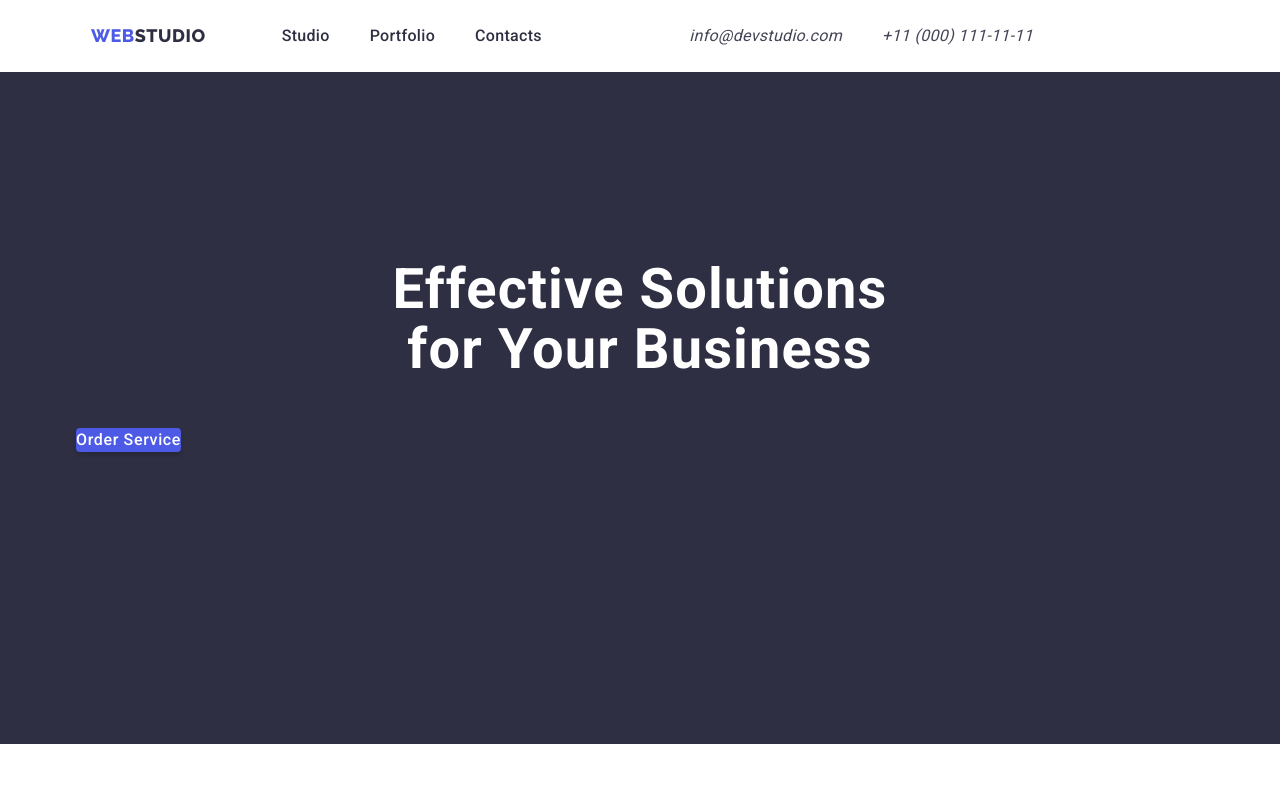
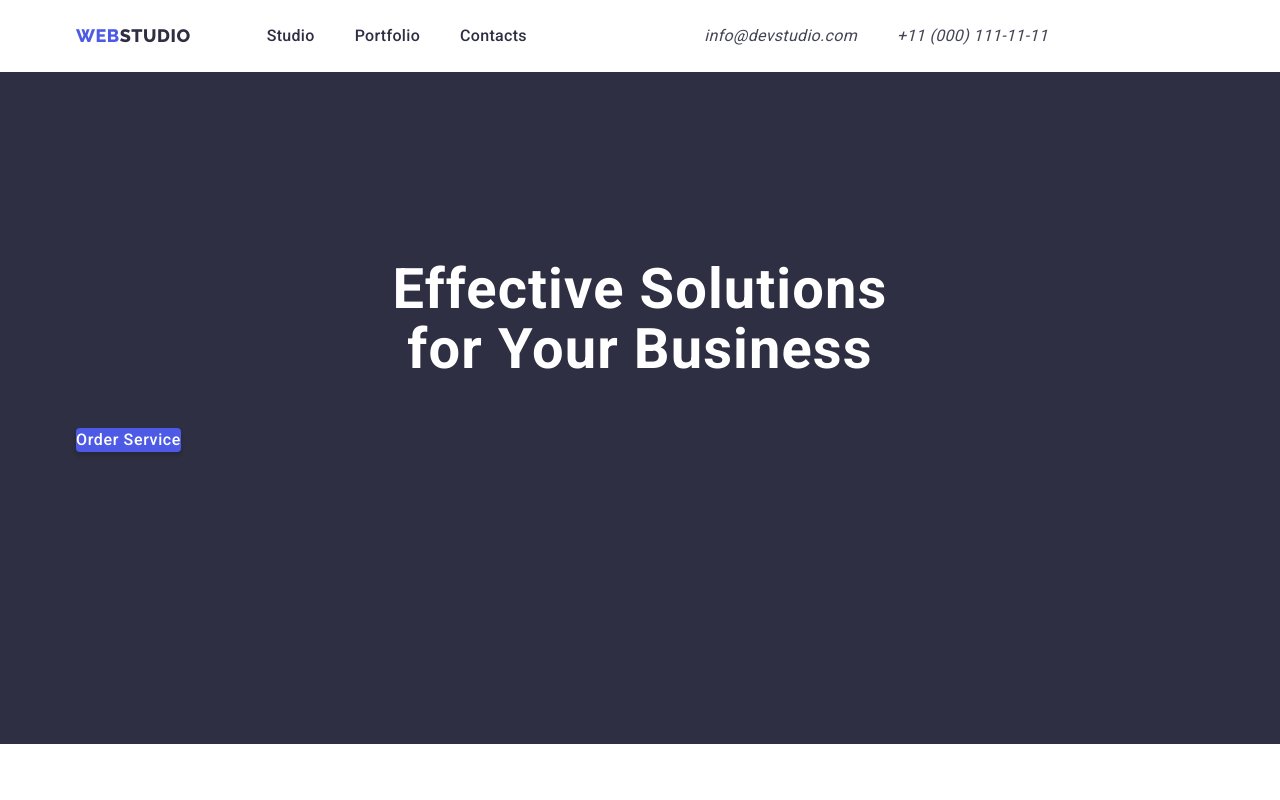
Before and after one commit to Siromskyi/goit-markup-hw-03, a plain HTML site: page index.html in a window 1280 px wide. Shown: the top 800 px of the page. Drawn offline with nearby package versions, Linux system fonts and the light colour scheme.

Commit message:
Update styles.css

```diff
--- a/css/styles.css
+++ b/css/styles.css
@@ -62,8 +62,6 @@ h6 {
   align-items: center;
   padding-top: 24px;
   padding-bottom: 24px;
-  width: 100%;
-  max-width: 1128px;
   margin: 0 auto;
 }
 .header-links {
```
